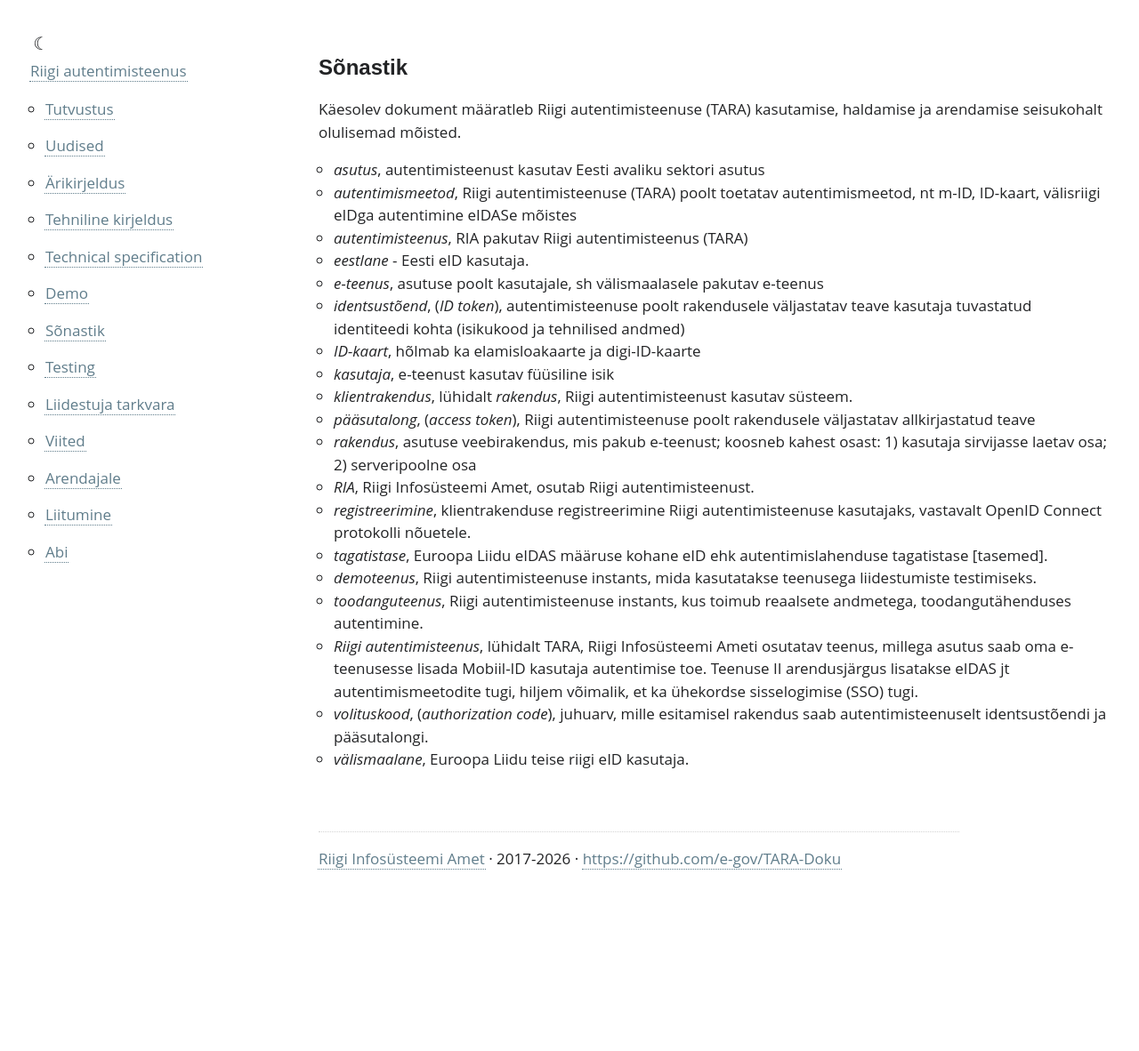
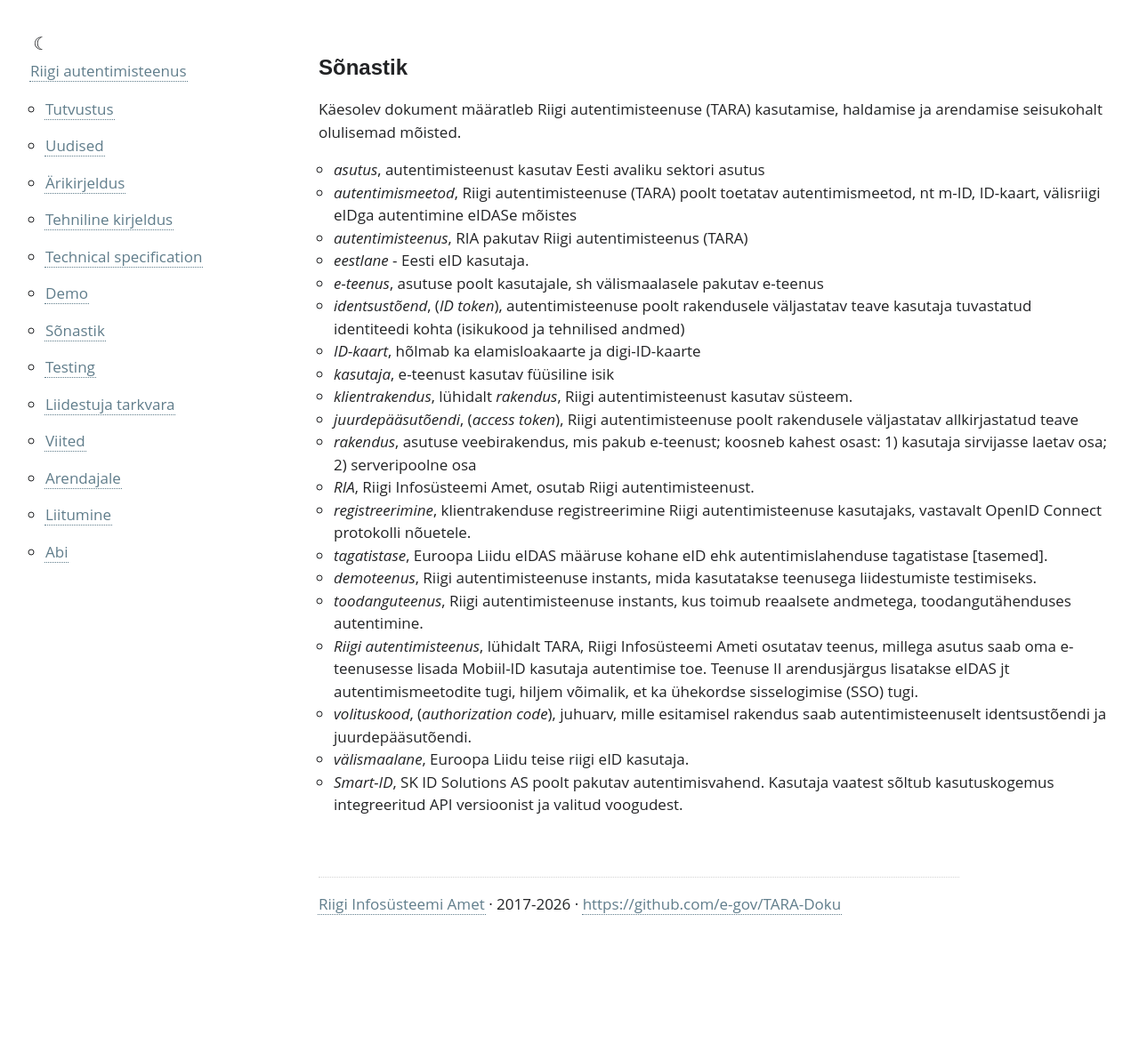
Before and after one commit to e-gov/TARA-Doku, a Jekyll site: the page built from Sonastik.md, in a window 1280 px wide. Shown: the whole page at 89% size. Built offline with Jekyll 4.4.1, drawn with Linux system fonts in a browser that asks for light colours; our own code applies the rules of GitHub Pages for plain Markdown files.

Commit message:
AUT-2593 Smart-ID naming unification in testing document

```diff
--- a/Sonastik.md
+++ b/Sonastik.md
@@ -15,7 +15,7 @@ Käesolev dokument määratleb Riigi autentimisteenuse (TARA) kasutamise, haldam
 - _ID-kaart_, hõlmab ka elamisloakaarte ja digi-ID-kaarte
 - _kasutaja_, e-teenust kasutav füüsiline isik
 - _klientrakendus_, lühidalt _rakendus_, Riigi autentimisteenust kasutav süsteem.
-- _pääsutalong_, (_access token_), Riigi autentimisteenuse poolt rakendusele väljastatav allkirjastatud teave
+- _juurdepääsutõendi_, (_access token_), Riigi autentimisteenuse poolt rakendusele väljastatav allkirjastatud teave
 - _rakendus_, asutuse veebirakendus, mis pakub e-teenust; koosneb kahest osast: 1) kasutaja sirvijasse laetav osa; 2) serveripoolne osa
 - _RIA_, Riigi Infosüsteemi Amet, osutab Riigi autentimisteenust.
 - _registreerimine_, klientrakenduse registreerimine Riigi autentimisteenuse kasutajaks, vastavalt OpenID Connect protokolli nõuetele.
@@ -23,5 +23,6 @@ Käesolev dokument määratleb Riigi autentimisteenuse (TARA) kasutamise, haldam
 - _demoteenus_, Riigi autentimisteenuse instants, mida kasutatakse teenusega liidestumiste testimiseks.
 - _toodanguteenus_, Riigi autentimisteenuse instants, kus toimub reaalsete andmetega, toodangutähenduses autentimine.
 - _Riigi autentimisteenus_, lühidalt TARA, Riigi Infosüsteemi Ameti  osutatav teenus, millega asutus saab oma e-teenusesse lisada Mobiil-ID kasutaja autentimise toe. Teenuse II arendusjärgus lisatakse eIDAS jt autentimismeetodite tugi, hiljem võimalik, et ka ühekordse sisselogimise (SSO) tugi.
-- _volituskood_, (_authorization code_), juhuarv, mille esitamisel rakendus saab autentimisteenuselt identsustõendi ja pääsutalongi.
+- _volituskood_, (_authorization code_), juhuarv, mille esitamisel rakendus saab autentimisteenuselt identsustõendi ja juurdepääsutõendi.
 - _välismaalane_, Euroopa Liidu teise riigi eID kasutaja.
+- _Smart-ID_, SK ID Solutions AS poolt pakutav autentimisvahend. Kasutaja vaatest sõltub kasutuskogemus integreeritud API versioonist ja valitud voogudest.
```
Also changed, not shown: Testing.md (+3 -3 lines).
